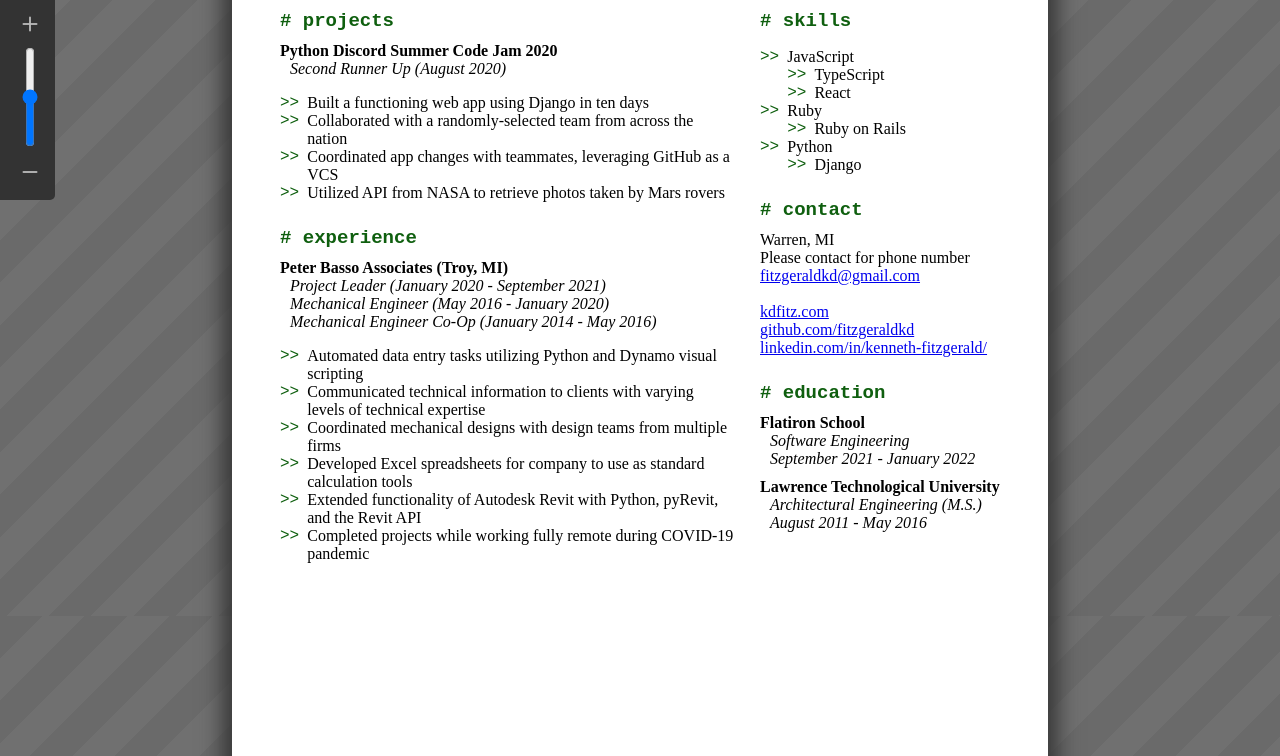
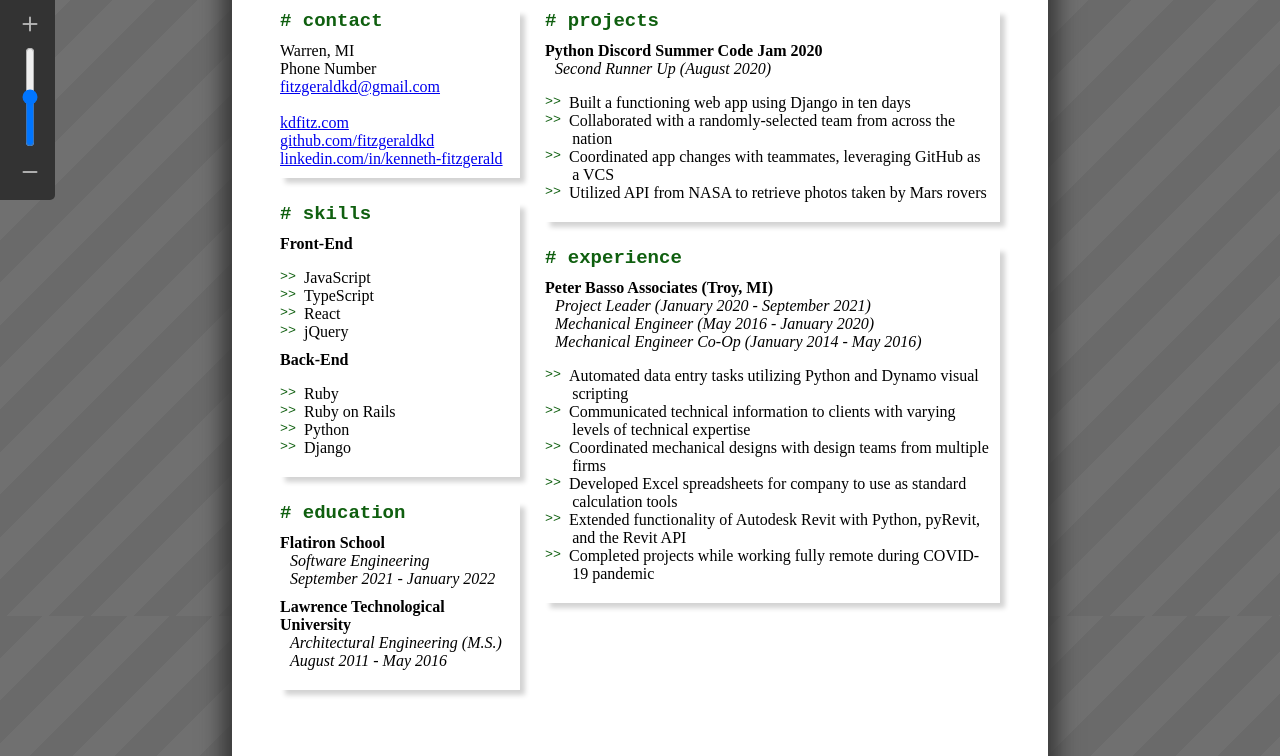
Before and after one commit to fitzgeraldkd/resume-viewer, a website: page index.html in a window 1280 px wide. Shown: the part 184-940 px from the top of the page. Drawn offline with nearby package versions, Linux system fonts and the light colour scheme; a web font is replaced by a local one.

Commit message:
Update styling

```diff
--- a/index.html
+++ b/index.html
@@ -39,11 +39,64 @@
             <div class="page">
                 <div class="page-content">
                     <div class="page-header">
-                        <div class="title">Kenneth D. Fitzgerald</div>
+                        <div class="title">&nbsp;Kenneth D. Fitzgerald&nbsp;</div>
                         <div class="subtitle"></div>
                     </div>
 
                     <div class="page-leftcolumn">
+                        <div id="contact" class="section">
+                            <div class="section-header"># contact</div>
+                            Warren, MI<br>
+                            Phone Number<br>
+                            <a href="mailto:fitzgeraldkd@gmail.com">fitzgeraldkd@gmail.com</a><br>
+                            <br>
+                            <a href="http://www.kdfitz.com" target="_blank">kdfitz.com</a><br>
+                            <a href="https://github.com/fitzgeraldkd" target="_blank">github.com/fitzgeraldkd</a><br>
+                            <a href="https://www.linkedin.com/in/kenneth-fitzgerald/" target="_blank">linkedin.com/in/kenneth-fitzgerald</a>
+                        </div>
+
+                        <div class="divider">/* ~~~~~~~~~~~~~~~~~~ */</div>
+
+                        <div id="skills" class="section">
+                            <div class="section-header"># skills</div>
+                            <div class="section-item">
+                                <div class="section-item-title">Front-End</div>
+                                <ul>
+                                    <li>JavaScript</li>
+                                    <li>TypeScript</li>
+                                    <li>React</li>
+                                    <li>jQuery</li>
+                                </ul>
+                            </div>
+                            <div class="section-item">
+                                <div class="section-item-title">Back-End</div>
+                                <ul>
+                                    <li>Ruby</li>
+                                    <li>Ruby on Rails</li>
+                                    <li>Python</li>
+                                    <li>Django</li>
+                                </ul>
+                            </div>
+                        </div>
+
+                        <div class="divider">/* ~~~~~~~~~~~~~~~~~~ */</div>
+
+                        <div id="education" class="section">
+                            <div class="section-header"># education</div>
+                            <div class="section-item">
+                                <div class="section-item-title">Flatiron School</div>
+                                <div class="section-item-subtitle">Software Engineering</div>
+                                <div class="section-item-subtitle">September 2021 - January 2022</div>
+                            </div>
+                            <div class="section-item">
+                                <div class="section-item-title">Lawrence Technological University</div>
+                                <div class="section-item-subtitle">Architectural Engineering (M.S.)</div>
+                                <div class="section-item-subtitle">August 2011 - May 2016</div>
+                            </div>
+                        </div>
+                    </div>
+
+                    <div class="page-rightcolumn">
                         <div id="projects" class="section">
                             <div class="section-header"># projects</div>
                             <div class="section-item">
@@ -57,6 +110,8 @@
                                 </ul>
                             </div>
                         </div>
+
+                        <div class="divider">/* ~~~~~~~~~~~~~~~~~~~~~~~~~~~~~~~~~~~~~~~~~ */</div>
 
                         <div id="experience" class="section">
                             <div class="section-header"># experience</div>
@@ -77,55 +132,6 @@
                         </div>
                     </div>
 
-                    <div class="page-rightcolumn">
-                        <div id="skills" class="section">
-                            <div class="section-header"># skills</div>
-                            <ul>
-                                <li>JavaScript
-                                    <ul>
-                                        <li>TypeScript</li>
-                                        <li>React</li>
-                                    </ul>
-                                </li>
-                                <li>Ruby
-                                    <ul>
-                                        <li>Ruby on Rails</li>
-                                    </ul>
-                                </li>
-                                <li>Python
-                                    <ul>
-                                        <li>Django</li>
-                                    </ul>
-                                </li>
-                            </ul>
-                        </div>
-
-                        <div id="contact" class="section">
-                            <div class="section-header"># contact</div>
-                            Warren, MI<br>
-                            Please contact for phone number<br>
-                            <a href="mailto:fitzgeraldkd@gmail.com">fitzgeraldkd@gmail.com</a><br>
-                            <br>
-                            <a href="http://www.kdfitz.com" target="_blank">kdfitz.com</a><br>
-                            <a href="https://github.com/fitzgeraldkd" target="_blank">github.com/fitzgeraldkd</a>
-                            <a href="https://www.linkedin.com/in/kenneth-fitzgerald/" target="_blank">linkedin.com/in/kenneth-fitzgerald/</a><br>
-                        </div>
-
-                        <div id="education" class="section">
-                            <div class="section-header"># education</div>
-                            <div class="section-item">
-                                <div class="section-item-title">Flatiron School</div>
-                                <div class="section-item-subtitle">Software Engineering</div>
-                                <div class="section-item-subtitle">September 2021 - January 2022</div>
-                            </div>
-                            <div class="section-item">
-                                <div class="section-item-title">Lawrence Technological University</div>
-                                <div class="section-item-subtitle">Architectural Engineering (M.S.)</div>
-                                <div class="section-item-subtitle">August 2011 - May 2016</div>
-                            </div>
-                        </div>
-                    </div>
-
                     <div class="page-footer">
 
                     </div>
--- a/style.css
+++ b/style.css
@@ -13,8 +13,8 @@
     --header-height: calc(var(--pixels-per-inch) * 1);
     --footer-height: calc(var(--pixels-per-inch) * 0.5);
     --body-height: calc(var(--page-content-height) - var(--header-height) - var(--footer-height));
-    --leftcolumn-width: calc(var(--pixels-per-inch) * 5);
-    --rightcolumn-width: calc(var(--page-content-width) - var(--leftcolumn-width));
+    --rightcolumn-width: calc(var(--pixels-per-inch) * 5);
+    --leftcolumn-width: calc(var(--page-content-width) - var(--rightcolumn-width));
 }
 
 body {
@@ -110,7 +110,7 @@
     top: var(--header-height);
     left: 0;
     box-sizing: border-box;
-    padding-right: 25px;
+    /* padding-right: 25px; */
 }
 
 .page-rightcolumn {
@@ -119,6 +119,8 @@
     position: absolute;
     top: var(--header-height);
     right: 0;
+    padding-left: 25px;
+    box-sizing: border-box;
 }
 
 .page-footer {
@@ -134,10 +136,18 @@
     text-align: center;
     font-weight: bolder;
     font-family: 'Belgrano', serif;
+    text-decoration: underline;
 }
 
 .section {
     margin-bottom: 25px;
+    /* border-right-style: solid;
+    border-bottom-style: solid;
+    border-width: 1px;
+    border-color: lightgrey; */
+    box-shadow: 5px 5px 5px lightgrey;
+    padding-bottom: 10px;
+    padding-right: 10px;
 }
 
 .section-header {
@@ -161,6 +171,14 @@
     padding-left: 10px;
 }
 
+.divider {
+    font-family: "Courier New", monospace;
+    color: rgb(29, 48, 29);
+    margin-top: 12px;
+    margin-bottom: 12px;
+    display: none;
+}
+
 ul {
     list-style: none;
     padding: 0;
@@ -178,6 +196,8 @@
     color: var(--accent-color);
     font-family: "Courier New", monospace;
     vertical-align: top;
+    font-size: 10pt;
+    padding-top: 1pt;
 }
 
 @media only screen and (max-width: 768px) {
```
